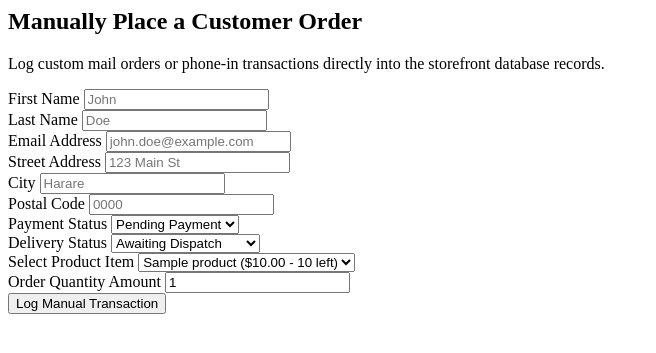
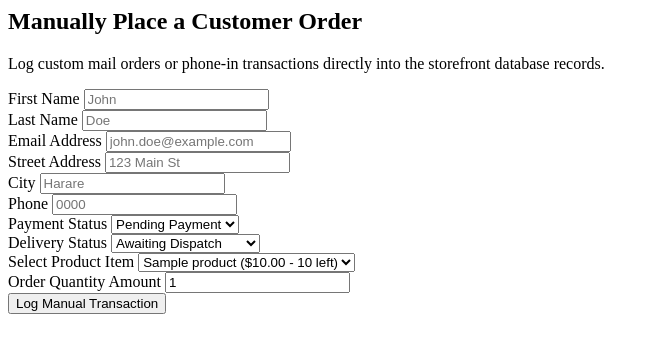
Before and after one commit to munyaradzi-ops/marketingplace, a Django app: template executive_dashboard/templates/executive_dashboard/includes/_manual_order.html in a window 1280 px wide. Shown: the top 353 px of the page, without its empty margins (0-656 px from the left). Run offline with Django 5.2, Linux system fonts and the light colour scheme; the template is opened without the code that fills it: values that come from a table or form of the project are taken from there, others are empty; tables that the repository leaves empty hold one stand-in row (values such as "Sample post").

Commit message:
Update _manual_order.html

```diff
--- a/executive_dashboard/templates/executive_dashboard/includes/_manual_order.html
+++ b/executive_dashboard/templates/executive_dashboard/includes/_manual_order.html
@@ -35,8 +35,8 @@
                     <input type="text" name="city" placeholder="Harare" class="w-full bg-slate-950 border border-slate-800 text-xs text-white rounded-xl px-3 py-2.5 focus:outline-none focus:border-slate-700" required>
                 </div>
                 <div>
-                    <label class="block text-[10px] text-slate-500 font-extrabold uppercase mb-1">Postal Code</label>
-                    <input type="text" name="postal_code" placeholder="0000" class="w-full bg-slate-950 border border-slate-800 text-xs text-white rounded-xl px-3 py-2.5 focus:outline-none focus:border-slate-700" required>
+                    <label class="block text-[10px] text-slate-500 font-extrabold uppercase mb-1">Phone</label>
+                    <input type="text" name="phone" placeholder="0000" class="w-full bg-slate-950 border border-slate-800 text-xs text-white rounded-xl px-3 py-2.5 focus:outline-none focus:border-slate-700" required>
                 </div>
             </div>
             <div class="grid grid-cols-2 gap-2">
```
